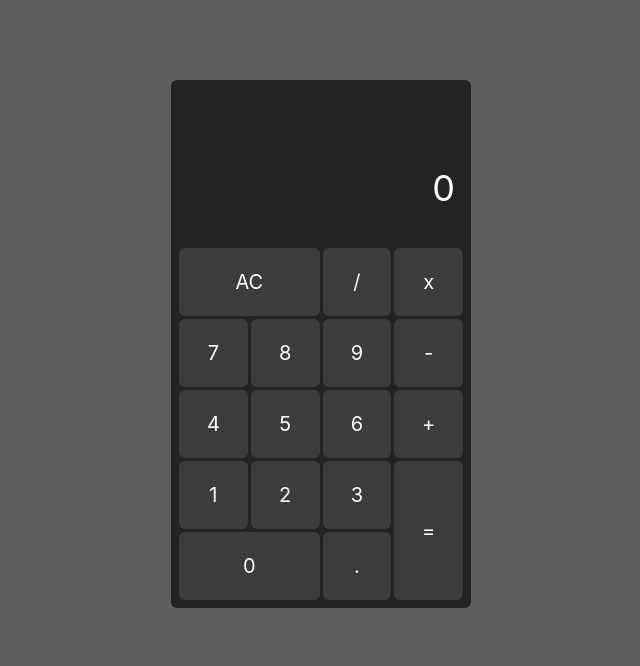
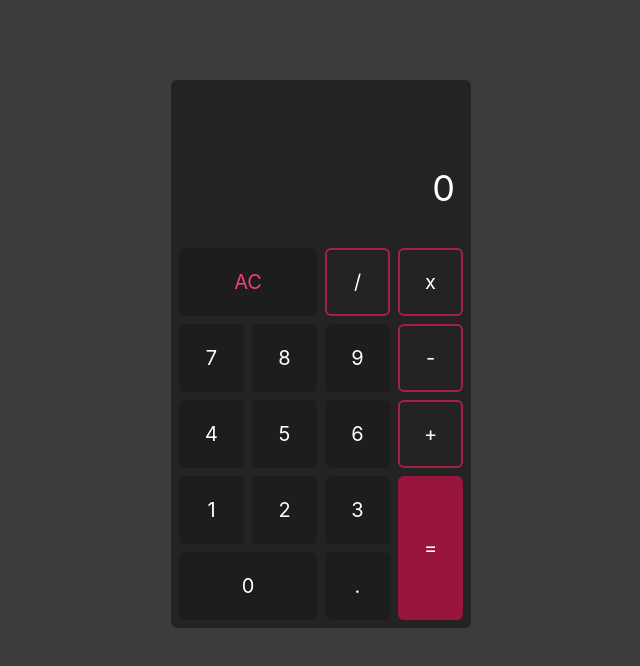
Before and after one commit to alanbacay02/javascript-calculator, a React (Create React App) app: page / in a window 1280 px wide. Shown: the top 666 px of the page, without its empty margins (319-959 px from the left). Built offline with nearby package versions, Linux system fonts and the light colour scheme.

Commit message:
changes to design in App.css

```diff
--- a/src/App.css
+++ b/src/App.css
@@ -1,6 +1,13 @@
+/* .App div {
+  background-color: #232323;
+} */
+
 #grid-container div {
   color: white;
-  background-color: rgb(60, 60, 60);
+  /* background-color: rgb(60, 60, 60); */
+  background-color: #1d1d1d;
+  padding: 20px;
+  border-radius: 6px;
 }
 
 #grid-container div:hover {
@@ -15,12 +22,40 @@
 
 #clear {
   grid-column: 1 / span 2;
+  color: #ec4274 !important;
 }
 
 #equals {
   grid-row-end: span 2;
+  background-color: #98153c !important;
+}
+
+#equals:hover {
+  background-color: #8f1237 !important;
+}
+
+#equals:active {
+  background-color: #831133  !important;
 }
 
 #zero {
   grid-column-start: span 2;
 }
+
+#divide, #multiply, #subtract, #add {
+  background-color: inherit !important;
+  border: 2px solid #a52148;
+  padding: 0px !important;
+}
+
+#divide:hover, #multiply:hover, #subtract:hover, #add:hover {
+  background-color: rgb(45, 45, 45) !important;
+  border: 2px solid #b3234f !important;
+  padding: 0px !important;
+}
+
+#divide:active, #multiply:active, #subtract:active, #add:active {
+  background-color: rgb(42, 42, 42) !important;
+  border: none !important;
+  padding: 0px !important;
+}
--- a/src/App.js
+++ b/src/App.js
@@ -10,16 +10,16 @@ function KeyPad({ handleKeyInput }) {
 	const keyArray = KEY.map((item, index) => {
 		return(
 			<div
-				className="table text-center text-xl p-5 rounded-md"
+				className="table text-center text-xl"
 				key={index + 1}
 				id={KEY_ID[index]}
 				onClick={() => handleKeyInput(item)}>
-				<p className="table-cell align-middle select-none">{item}</p>
+				<p className="table-cell align-middle select-none p-0">{item}</p>
 			</div>
 		);
 	});
 	return (
-		<div id="grid-container" className="grid grid-cols-4 gap-[3px] pt-0 pb-2 px-2">
+		<div id="grid-container" className="grid grid-cols-4 gap-[8px] pt-0 pb-2 px-2">
 			{keyArray}
 		</div>
 	);
--- a/src/index.css
+++ b/src/index.css
@@ -14,7 +14,7 @@ body {
     sans-serif;
   -webkit-font-smoothing: antialiased;
   -moz-osx-font-smoothing: grayscale;
-  background-color: rgb(94, 94, 94);
+  background-color: rgb(60, 60, 60);
 }
 
 code {
```
